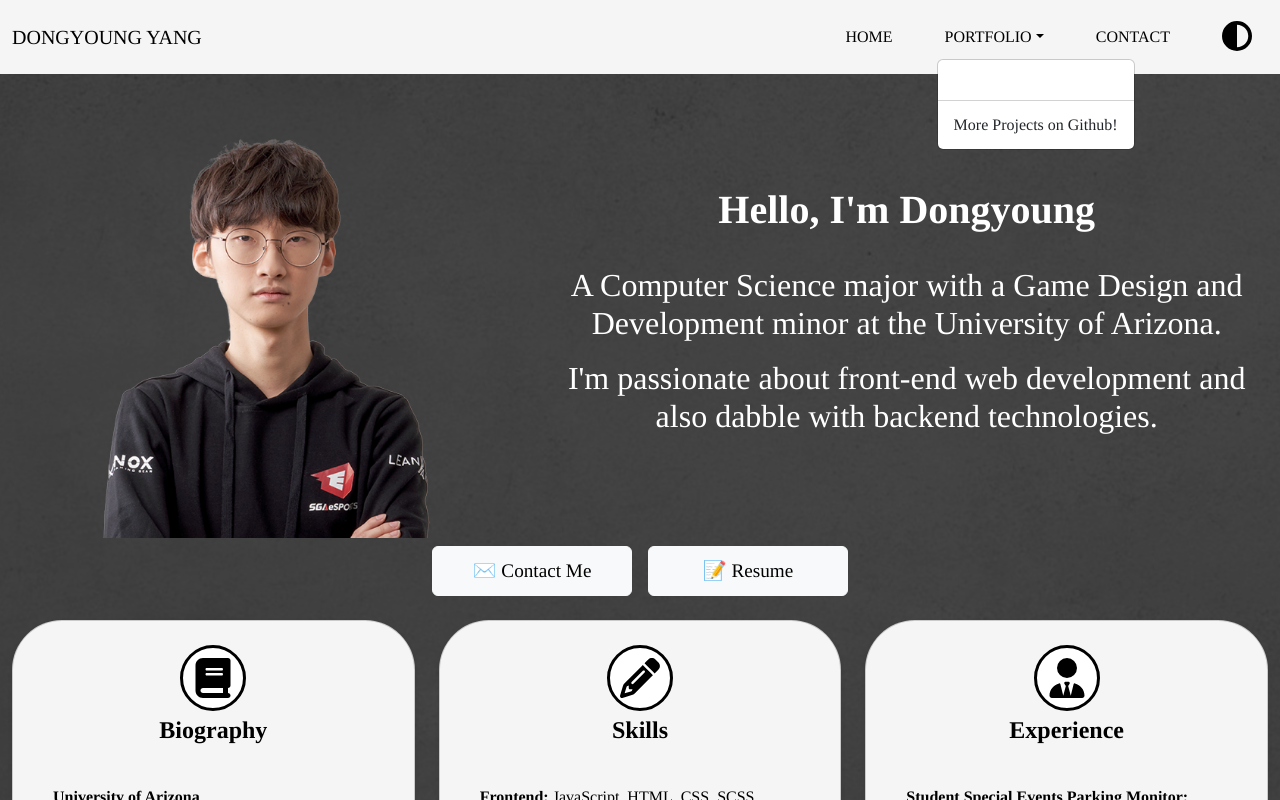
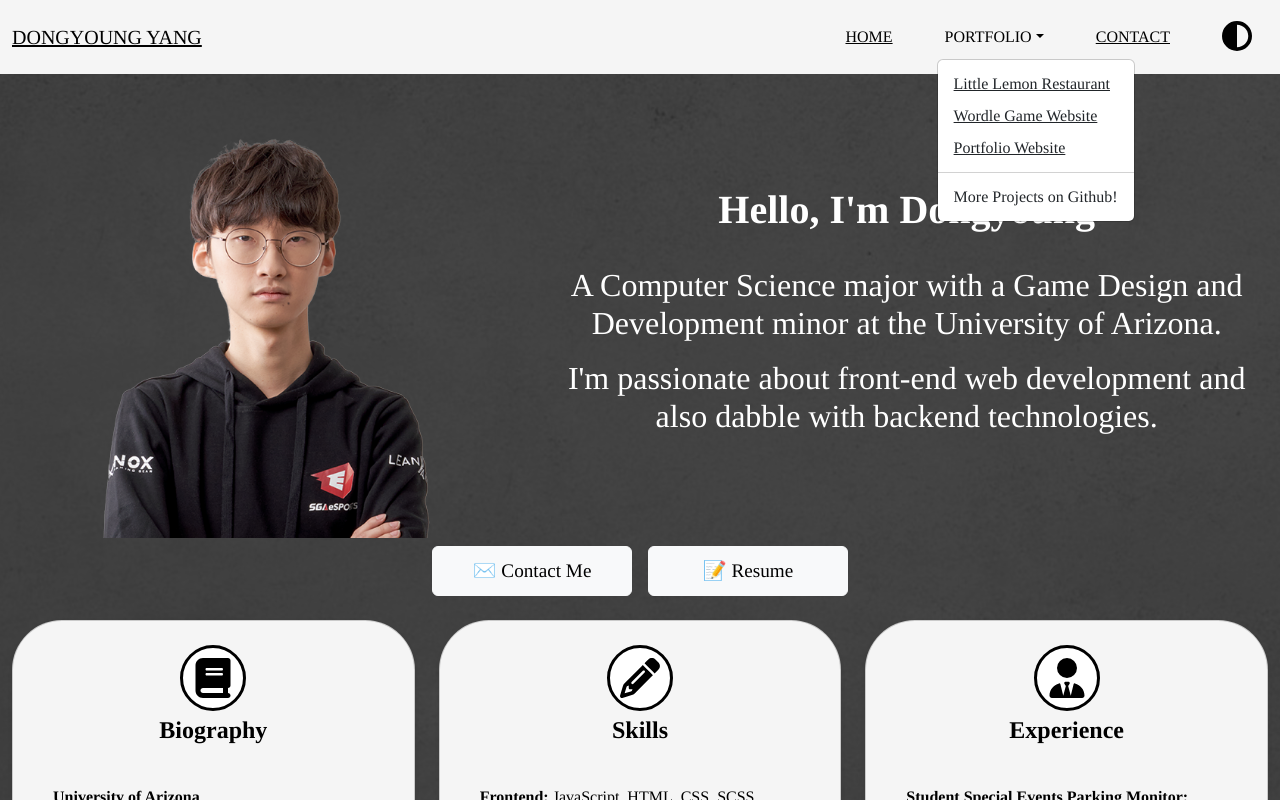
Before and after one commit to ArmsTina/portfolio_website, a React (Create React App) app: page / in a window 1280 px wide. Both pictures are taken after a click on the button "PORTFOLIO". Shown: the top 800 px of the page. Built offline with nearby package versions, Linux system fonts and the light colour scheme.

Commit message:
Link Fixed

```diff
--- a/src/components/Header.js
+++ b/src/components/Header.js
@@ -13,8 +13,8 @@ function Header({ darkMode, toggleDarkMode }) {
     <div className={`header ${darkMode ? "dark-mode" : "light-mode"}`}>
       <Navbar expand="lg">
         <Container fluid>
-          <Navbar.Brand className="me-auto" href="/">
-            DONGYOUNG YANG
+          <Navbar.Brand className="me-auto">
+            <Link to="/">DONGYOUNG YANG</Link>
           </Navbar.Brand>
 
           <div className="d-flex align-items-center order-md-1 order-lg-2">
@@ -32,16 +32,16 @@ function Header({ darkMode, toggleDarkMode }) {
             className="order-md-2 order-lg-1"
           >
             <Nav className="ms-auto">
-              <Nav.Link href="/">HOME</Nav.Link>
+              <Nav.Link><Link to="/">HOME</Link></Nav.Link>
               <NavDropdown title="PORTFOLIO" id="basic-nav-dropdown">
                 <NavDropdown.Item>
-                  <Link to="/portfolio1" Little Lemon Restaurant />
+                  <Link to="/portfolio1">Little Lemon Restaurant</Link>
                 </NavDropdown.Item>
                 <NavDropdown.Item>
-                  <Link to="/portfolio2" Wordle Game Website />
+                  <Link to="/portfolio2" >Wordle Game Website</Link>
                 </NavDropdown.Item>
                 <NavDropdown.Item>
-                  <Link to="/portfolio3" Portfolio Website />
+                  <Link to="/portfolio3">Portfolio Website</Link>
                 </NavDropdown.Item>
                 <NavDropdown.Divider />
                 <NavDropdown.Item
@@ -52,7 +52,7 @@ function Header({ darkMode, toggleDarkMode }) {
                   More Projects on Github!
                 </NavDropdown.Item>
               </NavDropdown>
-              <Nav.Link href="/contact">CONTACT</Nav.Link>
+              <Nav.Link><Link to="/contact">CONTACT</Link></Nav.Link>
             </Nav>
           </Navbar.Collapse>
         </Container>
```
